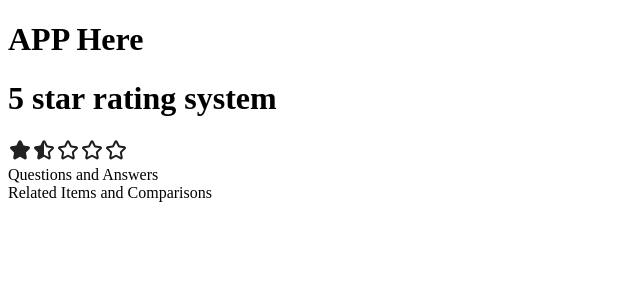
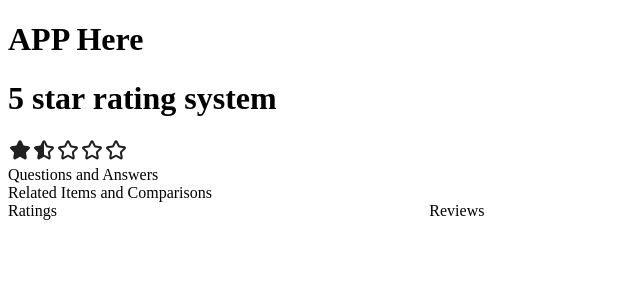
Before and after one commit to Quintessestial-Queues/project-catwalk, a React (Create React App) app in the folder client/: page / in a window 1280 px wide. Shown: the top 300 px of the page, without its empty margins (0-640 px from the left). Built offline with nearby package versions, Linux system fonts and the light colour scheme; the HTML template or start-up script is replaced by a standard one.

Commit message:
Refactored RatingsAndReviews Section

```diff
--- a/client/src/App.jsx
+++ b/client/src/App.jsx
@@ -4,7 +4,7 @@ import React from 'react';
 import ProductOverview from './ProductOverview/index.jsx';
 import QuestionsAnswers from './QuestionsAnswers/index.jsx';
 import RelatedItems from './RelatedItems/index.jsx';
-
+import RatingsAndReviews from './RatingsAndReviews/RatingsAndReviews.jsx';
 
 class App extends React.Component {
   render () {
@@ -14,7 +14,7 @@ class App extends React.Component {
           <ProductOverview />
           <QuestionsAnswers />
           <RelatedItems />
-
+          <RatingsAndReviews />
       </div>
     )
   }
--- /dev/null
+++ b/client/src/RatingsAndReviews/Ratings/Ratings.jsx
@@ -0,0 +1,11 @@
+import React from 'react';
+
+
+let Ratings = () => {
+  return (
+    <div>Ratings</div>
+  )
+}
+
+
+export default Ratings;
--- /dev/null
+++ b/client/src/RatingsAndReviews/RatingsAndReviews.jsx
@@ -0,0 +1,25 @@
+import React from 'react';
+import Ratings from './Ratings/Ratings.jsx'
+import Reviews from './Reviews/Reviews.jsx';
+
+import styles from './RatingsAndReviews.module.css';
+
+class RatingsAndReviews extends React.Component {
+  constructor(props) {
+    super(props);
+
+  }
+
+  render() {
+    return (
+      <div className={styles.ratingsAndReviews}>
+        <div><Ratings /></div>
+        <div><Reviews /></div>
+      </div>
+    )
+  }
+}
+
+
+
+export default RatingsAndReviews;
--- a/client/src/RatingsAndReviews/ReviewsList.module.css
+++ b/client/src/RatingsAndReviews/RatingsAndReviews.module.css
@@ -1,9 +1,9 @@
 
-div {
+/* div {
   border-style: solid;
-}
+} */
 
-.reviews-list {
+.ratingsAndReviews {
   display: grid;
   grid-template-columns: 1fr 2fr;
 }
--- a/client/src/RatingsAndReviews/Review.jsx
+++ b/client/src/RatingsAndReviews/Reviews/ReviewItem.jsx
@@ -1,8 +1,8 @@
 import React from 'react';
-// import styles from './ReviewsList.module.css';
 
 
-let Review = (props) => {
+
+let ReviewItem = (props) => {
   return (
     <div className='review'>
       Review
@@ -10,4 +10,4 @@ let Review = (props) => {
   )
 }
 
-export default Review;
+export default ReviewItem;
--- /dev/null
+++ b/client/src/RatingsAndReviews/Reviews/Reviews.jsx
@@ -0,0 +1,26 @@
+import React from 'react';
+// import ReviewItem from './ReviewItem.jsx';
+
+class Reviews extends React.Component {
+  constructor(props) {
+    super(props);
+
+  }
+
+  render() {
+    return (
+    <div>Reviews</div>
+  )
+  //   let reviewItems = dummyReviews.map((review) => {
+  //   return <Review review={review}/>
+  // })
+  // return (
+  //   <div className={styles.ratingsAndReviews}>
+  //     <SortFilter />
+  //     {reviewItems}
+  //   </div>
+  // )
+  }
+}
+
+export default Reviews;
```
Also changed, not shown: client/src/RatingsAndReviews/SortFilter.jsx (deleted, +0 -11 lines), client/src/RatingsAndReviews/index.jsx (deleted, +0 -30 lines), 2 other files (tests, documents, lock files or other folders).
